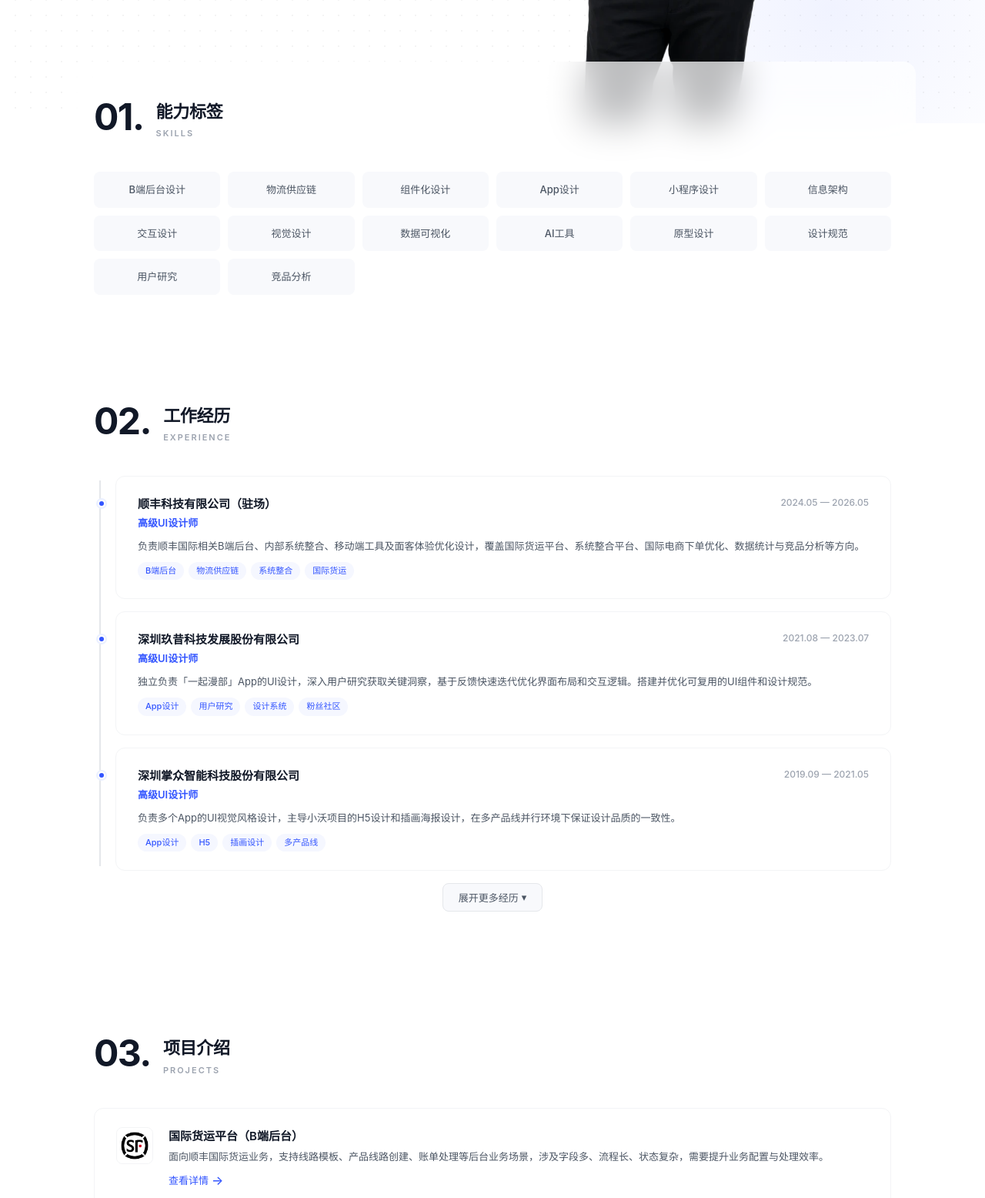
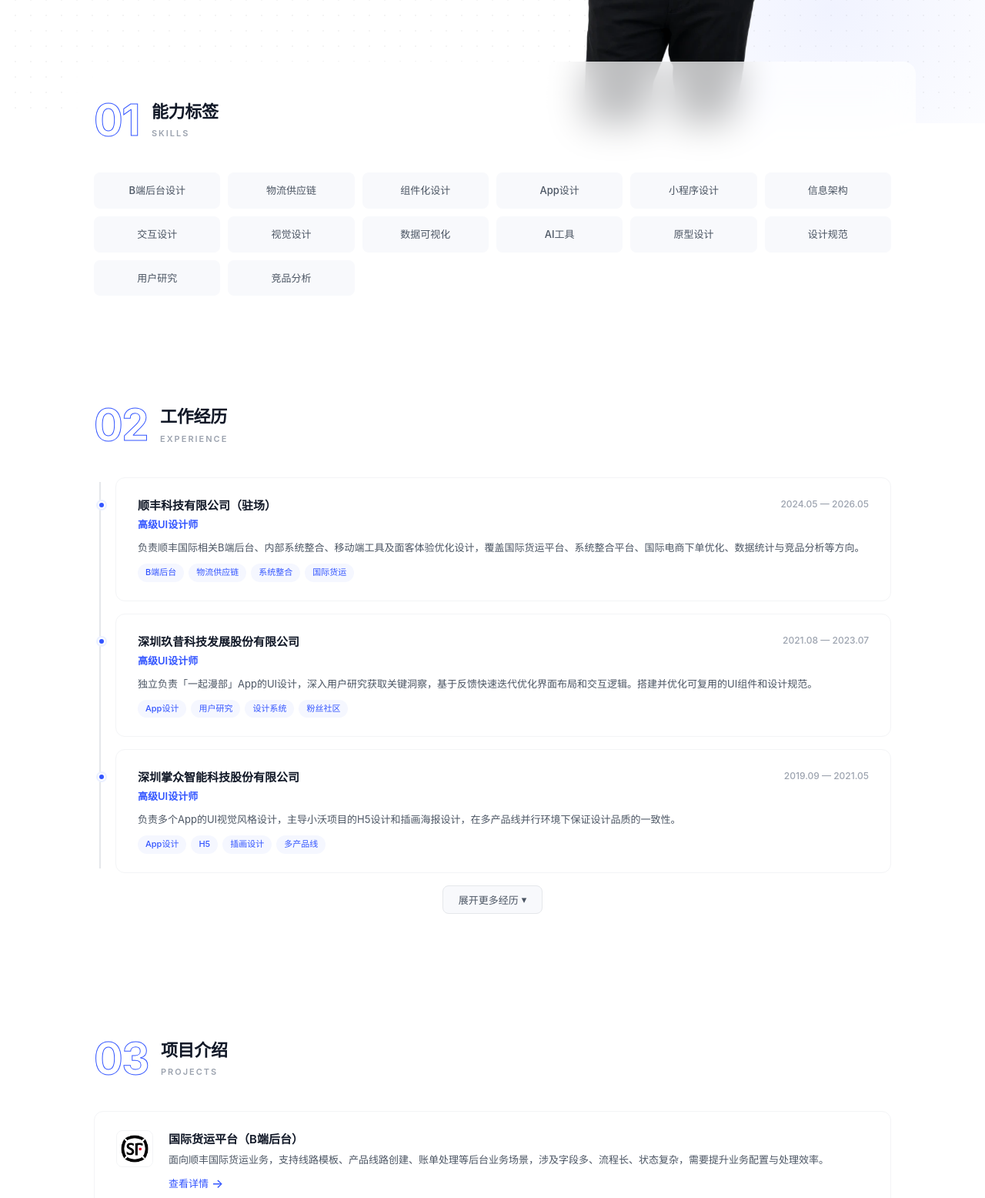
Before and after one commit to yamiuid/portfolio, a plain HTML site: page index.html in a window 1280 px wide. Shown: the part 720-2276 px from the top of the page at 77% size. Drawn offline with Linux system fonts and the light colour scheme; animation ran at ten frames a second.

Commit message:
添加favicon及优化：序号描边样式、字号调整

```diff
--- a/index.html
+++ b/index.html
@@ -3,6 +3,8 @@
 <head>
 <meta charset="UTF-8">
 <meta name="viewport" content="width=device-width, initial-scale=1.0">
+<link rel="icon" type="image/png" sizes="32x32" href="favicon-32x32.png">
+<link rel="apple-touch-icon" sizes="180x180" href="apple-touch-icon.png">
 <meta name="description" content="杨明 · UI/UX设计师 | 专注B端后台、物流供应链、移动端体验设计">
 <title>杨明 · UI/UX设计师</title>
 <style>
@@ -351,9 +353,10 @@ body {
   margin-bottom: 40px;
 }
 .section-number {
-  font-size: 48px;
+  font-size: 56px;
   font-weight: 700;
-  color: var(--text);
+  color: transparent;
+  -webkit-text-stroke: 1px var(--accent);
   letter-spacing: -1.5px;
   line-height: 1;
 }
@@ -828,7 +831,7 @@ body {
   .hero-stat-num { font-size: 22px; }
   .hero-stat-label { font-size: 12px; }
   .skills-grid { grid-template-columns: repeat(2, 1fr); }
-  .section-number { font-size: 36px; }
+  .section-number { font-size: 48px; }
 }
 </style>
 </head>
@@ -904,7 +907,7 @@ body {
 <!-- ==================== 01. SKILLS ==================== -->
 <section class="section reveal" id="skills">
   <div class="section-header">
-    <div class="section-number">01.</div>
+    <div class="section-number">01</div>
     <div class="section-title-group">
       <h2 class="section-title">能力标签</h2>
       <div class="section-en">SKILLS</div>
@@ -931,7 +934,7 @@ body {
 <!-- ==================== 02. EXPERIENCE ==================== -->
 <section class="section reveal" id="experience">
   <div class="section-header">
-    <div class="section-number">02.</div>
+    <div class="section-number">02</div>
     <div class="section-title-group">
       <h2 class="section-title">工作经历</h2>
       <div class="section-en">EXPERIENCE</div>
@@ -1032,7 +1035,7 @@ body {
 <!-- ==================== 03. PROJECTS ==================== -->
 <section class="section reveal" id="projects">
   <div class="section-header">
-    <div class="section-number">03.</div>
+    <div class="section-number">03</div>
     <div class="section-title-group">
       <h2 class="section-title">项目介绍</h2>
       <div class="section-en">PROJECTS</div>
@@ -1106,7 +1109,7 @@ body {
 <!-- ==================== 04. PORTFOLIO ==================== -->
 <section class="section reveal" id="portfolio">
   <div class="section-header">
-    <div class="section-number">04.</div>
+    <div class="section-number">04</div>
     <div class="section-title-group">
       <h2 class="section-title">作品集</h2>
       <div class="section-en">PORTFOLIO</div>
@@ -1128,7 +1131,7 @@ body {
 <!-- ==================== 05. ABOUT ME ==================== -->
 <section class="section reveal" id="about">
   <div class="section-header">
-    <div class="section-number">05.</div>
+    <div class="section-number">05</div>
     <div class="section-title-group">
       <h2 class="section-title">关于我</h2>
       <div class="section-en">ABOUT ME</div>
```
